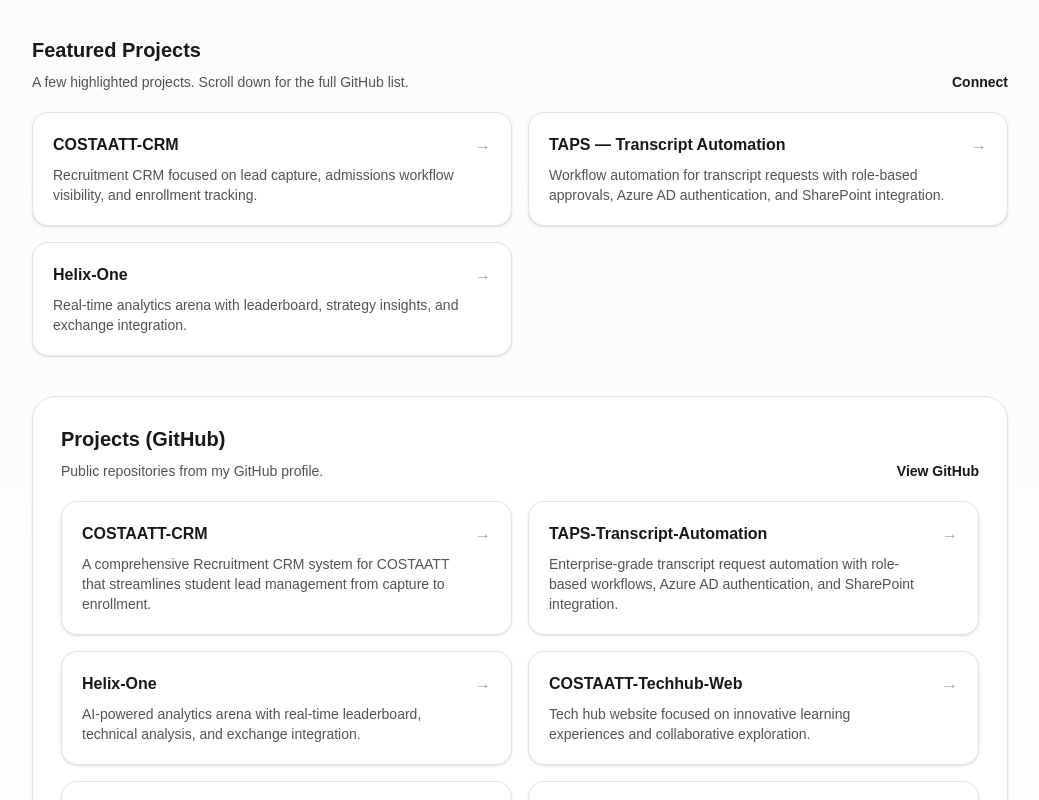
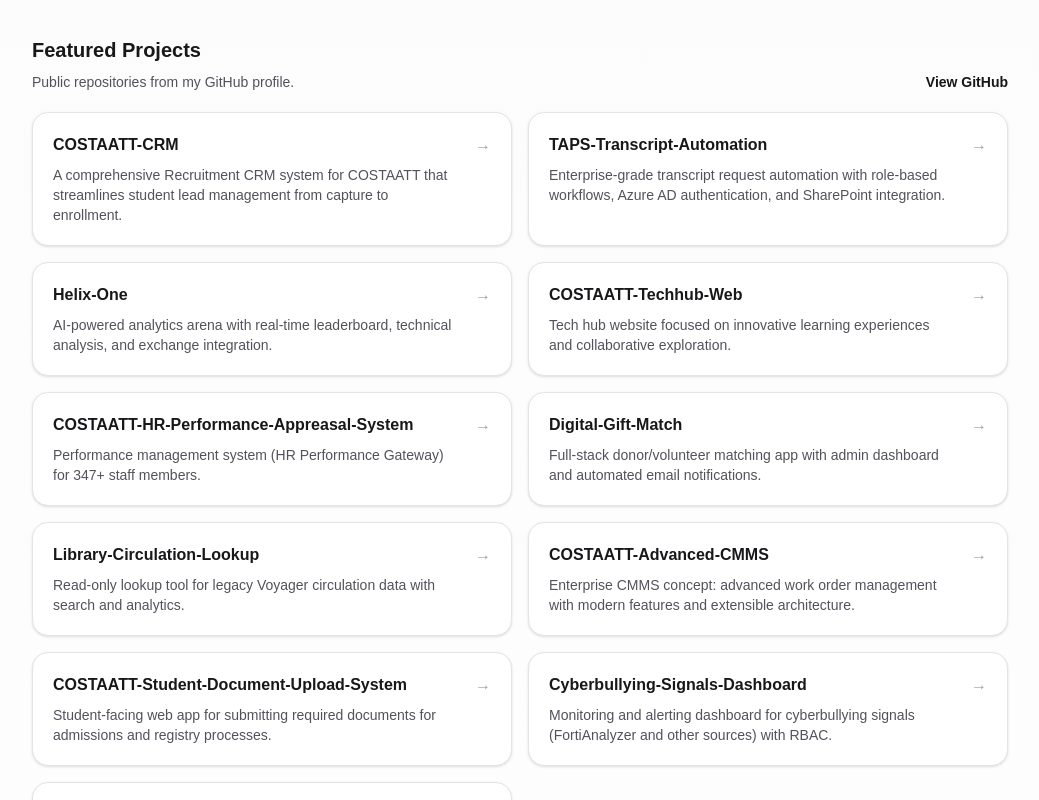
Before and after one commit to ZeroZenx/darren-headley-personal-site, a Next.js app: page / in a window 1280 px wide. Shown: the part 1140-1940 px from the top of the page, without its empty margins (120-1159 px from the left). Built offline with nearby package versions, Linux system fonts and the light colour scheme.

Commit message:
List all GitHub projects under Featured Projects

```diff
--- a/src/app/page.tsx
+++ b/src/app/page.tsx
@@ -1,5 +1,4 @@
 import Image from "next/image";
-import Link from "next/link";
 
 const PROFILE = {
   name: "Darren Headley",
@@ -33,27 +32,6 @@
     title: "Automation + reporting",
     detail:
       "Building automation systems for tracking, reporting, and student engagement to reduce manual effort and improve visibility.",
-  },
-] as const;
-
-const FEATURED_PROJECTS = [
-  {
-    name: "COSTAATT-CRM",
-    description:
-      "Recruitment CRM focused on lead capture, admissions workflow visibility, and enrollment tracking.",
-    href: "https://github.com/ZeroZenx/COSTAATT-CRM",
-  },
-  {
-    name: "TAPS — Transcript Automation",
-    description:
-      "Workflow automation for transcript requests with role-based approvals, Azure AD authentication, and SharePoint integration.",
-    href: "https://github.com/ZeroZenx/TAPS-Transcript-Automation",
-  },
-  {
-    name: "Helix-One",
-    description:
-      "Real-time analytics arena with leaderboard, strategy insights, and exchange integration.",
-    href: "https://github.com/ZeroZenx/Helix-One",
   },
 ] as const;
 
@@ -266,50 +244,6 @@
             <div>
               <h2 className="text-xl font-semibold">Featured Projects</h2>
               <p className="mt-2 text-sm text-zinc-600 dark:text-zinc-400">
-                A few highlighted projects. Scroll down for the full GitHub list.
-              </p>
-            </div>
-            <Link
-              className="text-sm font-semibold text-zinc-900 underline-offset-4 hover:underline dark:text-zinc-50"
-              href={PROFILE.linkedin}
-              target="_blank"
-            >
-              Connect
-            </Link>
-          </div>
-
-          <div className="mt-5 grid gap-4 sm:grid-cols-2">
-            {FEATURED_PROJECTS.map((p) => (
-              <a
-                key={p.name}
-                href={p.href}
-                target="_blank"
-                rel="noreferrer"
-                className="group rounded-2xl border border-zinc-200 bg-white p-5 shadow-sm transition hover:-translate-y-0.5 hover:border-zinc-300 hover:shadow-md dark:border-zinc-800 dark:bg-zinc-950 dark:hover:border-zinc-700"
-              >
-                <div className="flex items-start justify-between gap-4">
-                  <div>
-                    <h3 className="text-base font-semibold group-hover:underline">
-                      {p.name}
-                    </h3>
-                    <p className="mt-2 text-sm text-zinc-600 dark:text-zinc-400">
-                      {p.description}
-                    </p>
-                  </div>
-                  <span className="text-zinc-400 transition group-hover:text-zinc-600 dark:group-hover:text-zinc-300">
-                    →
-                  </span>
-                </div>
-              </a>
-            ))}
-          </div>
-        </section>
-
-        <section className="mt-10 rounded-3xl border border-zinc-200 bg-white p-7 shadow-sm dark:border-zinc-800 dark:bg-zinc-950">
-          <div className="flex items-end justify-between gap-4">
-            <div>
-              <h2 className="text-xl font-semibold">Projects (GitHub)</h2>
-              <p className="mt-2 text-sm text-zinc-600 dark:text-zinc-400">
                 Public repositories from my GitHub profile.
               </p>
             </div>
```
